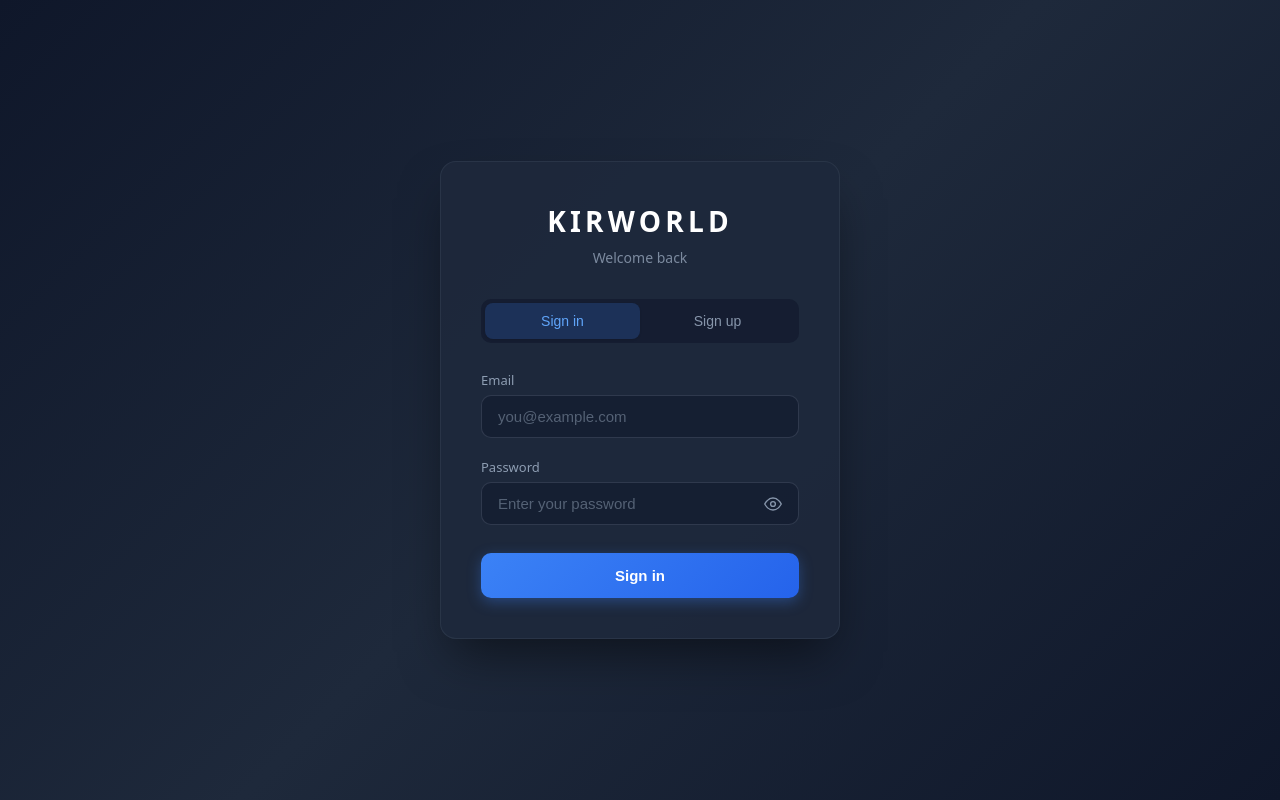
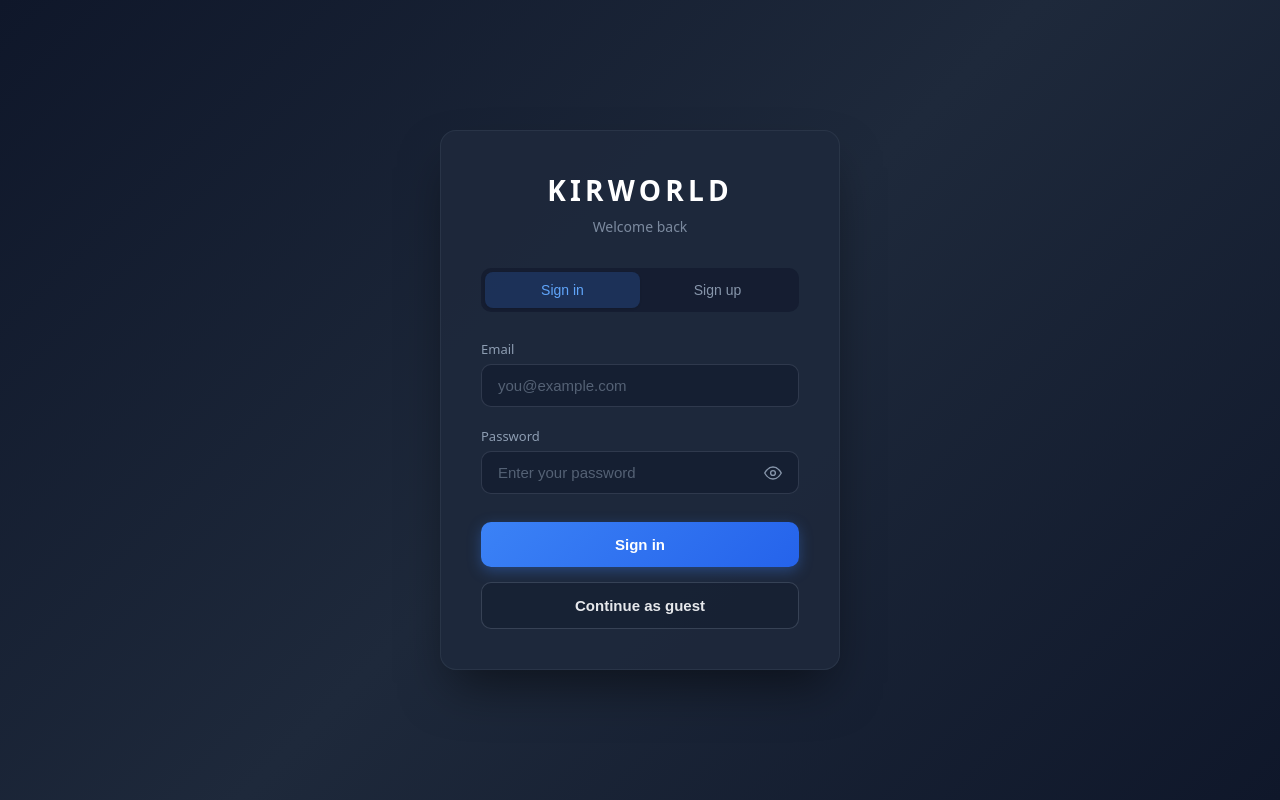
Before and after one commit to KhyleMendoza/Kirworld-Client, a React (Vite) app: page / in a window 1280 px wide. Built offline with nearby package versions, Linux system fonts and the light colour scheme; no server answers.

Commit message:
added guest login + fixed moving when press same direction to stop and not animate when not moving

```diff
--- a/src/components/AuthEntry.jsx
+++ b/src/components/AuthEntry.jsx
@@ -1,5 +1,5 @@
 import { useState } from 'react';
-import { signUp, login, setSession } from '../lib/authApi';
+import { signUp, login, setSession, clearSession } from '../lib/authApi';
 import '../styles/AuthEntry.css';
 
 export default function AuthEntry({ onSuccess, disconnectMessage, onDismissDisconnectMessage }) {
@@ -11,6 +11,18 @@ export default function AuthEntry({ onSuccess, disconnectMessage, onDismissDisco
   const [showPassword, setShowPassword] = useState(false);
   const [error, setError] = useState('');
   const [loading, setLoading] = useState(false);
+  const [guestLoading, setGuestLoading] = useState(false);
+
+  function handleGuest() {
+    setError('');
+    setGuestLoading(true);
+    try {
+      clearSession();
+      onSuccess?.({ username: 'Guest' });
+    } finally {
+      setGuestLoading(false);
+    }
+  }
 
   async function handleRegister(e) {
     e.preventDefault();
@@ -311,6 +323,14 @@ export default function AuthEntry({ onSuccess, disconnectMessage, onDismissDisco
             </button>
           </form>
         )}
+        <button
+          type="button"
+          className="auth-guest"
+          onClick={handleGuest}
+          disabled={loading || guestLoading}
+        >
+          {guestLoading ? 'Entering as guest…' : 'Continue as guest'}
+        </button>
       </div>
     </div>
   );
--- a/src/components/GameArea.jsx
+++ b/src/components/GameArea.jsx
@@ -35,6 +35,7 @@ function directionFromDxDy(dx, dy) {
 export default function GameArea({ playerName, onLogout, onSessionRevoked }) {
   const socketRef = useRef(null);
   const myIdRef = useRef(null);
+  const [displayName, setDisplayName] = useState(playerName);
   const [players, setPlayers] = useState([]);
   const [zoom, setZoom] = useState(1);
   const keysRef = useRef({ w: false, a: false, s: false, d: false });
@@ -72,6 +73,10 @@ export default function GameArea({ playerName, onLogout, onSessionRevoked }) {
 
   const serverUrl = import.meta.env.VITE_WS_URL || import.meta.env.VITE_API_URL || window.location.origin;
   useEffect(() => {
+    setDisplayName(playerName);
+  }, [playerName]);
+
+  useEffect(() => {
     setCharacterReady(false);
     const socket = io(serverUrl, { path: '/socket.io', transports: ['websocket', 'polling'] });
     socketRef.current = socket;
@@ -91,10 +96,13 @@ export default function GameArea({ playerName, onLogout, onSessionRevoked }) {
       onSessionRevoked?.();
     });
 
-    socket.on('joined', ({ id, x, y }) => {
+    socket.on('joined', ({ id, x, y, name }) => {
       myIdRef.current = id;
       if (typeof x === 'number' && typeof y === 'number') {
         lastPosRef.current[id] = { x, y };
+      }
+      if (typeof name === 'string' && name.trim()) {
+        setDisplayName(name);
       }
       setCharacterReady(true);
     });
@@ -268,9 +276,15 @@ export default function GameArea({ playerName, onLogout, onSessionRevoked }) {
     const isMe = p.id === myId;
     const x = p.displayX ?? p.x;
     const y = p.displayY ?? p.y;
-    const isMoving = isMe
-      ? (keysRef.current.w || keysRef.current.a || keysRef.current.s || keysRef.current.d)
-      : Date.now() < (otherMovingUntilRef.current[p.id] || 0);
+    let isMoving;
+    if (isMe) {
+      const k = keysRef.current;
+      const dx = (k.d ? 1 : 0) - (k.a ? 1 : 0);
+      const dy = (k.s ? 1 : 0) - (k.w ? 1 : 0);
+      isMoving = dx !== 0 || dy !== 0;
+    } else {
+      isMoving = Date.now() < (otherMovingUntilRef.current[p.id] || 0);
+    }
     const lastMove = isMe ? myLastMoveTimeRef.current : (otherLastMoveTimeRef.current[p.id] ?? 0);
     const isIdle = !isMoving && (Date.now() - lastMove >= IDLE_AFK_MS);
     return {
@@ -465,7 +479,7 @@ export default function GameArea({ playerName, onLogout, onSessionRevoked }) {
       </div>
       <div className="player-card">
         <span className="player-card-label">KIRWORLD</span>
-        <span className="player-card-name">{playerName}</span>
+        <span className="player-card-name">{displayName}</span>
         {onLogout && (
           <button
             type="button"
--- a/src/styles/AuthEntry.css
+++ b/src/styles/AuthEntry.css
@@ -205,6 +205,35 @@
   cursor: not-allowed;
 }
 
+.auth-guest {
+  margin-top: 0.9rem;
+  width: 100%;
+  padding: 0.875rem 1.5rem;
+  font-size: 0.9375rem;
+  font-weight: 600;
+  border-radius: 10px;
+  border: 1px solid rgba(148, 163, 184, 0.25);
+  background: rgba(15, 23, 42, 0.35);
+  color: rgba(248, 250, 252, 0.92);
+  cursor: pointer;
+  transition: all 0.2s ease;
+}
+
+.auth-guest:hover:not(:disabled) {
+  border-color: rgba(148, 163, 184, 0.45);
+  background: rgba(15, 23, 42, 0.55);
+  transform: translateY(-1px);
+}
+
+.auth-guest:active:not(:disabled) {
+  transform: translateY(0);
+}
+
+.auth-guest:disabled {
+  opacity: 0.65;
+  cursor: not-allowed;
+}
+
 .auth-disconnect {
   display: flex;
   align-items: center;
```
